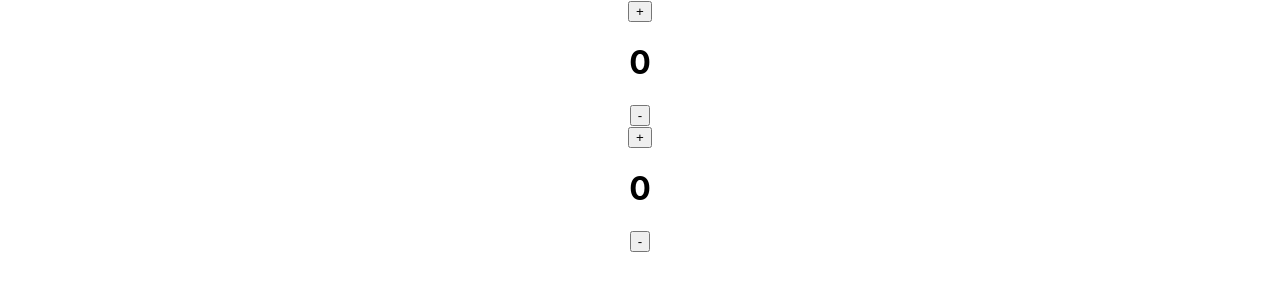
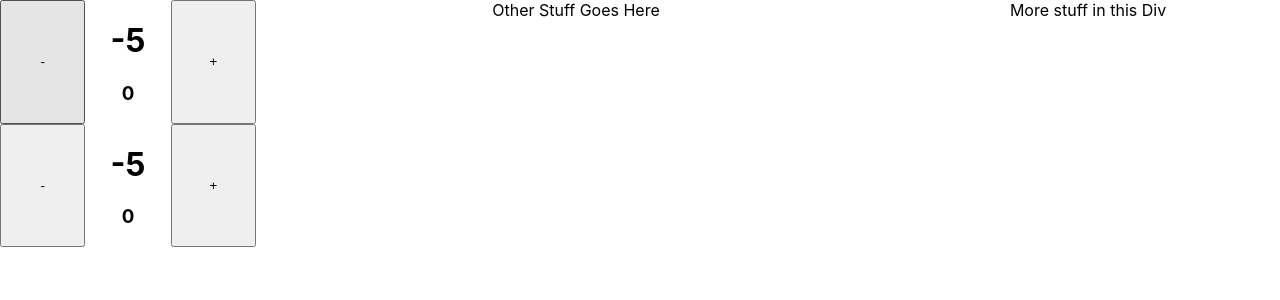
Before and after one commit to parkerPDF/learnReact, a React (Create React App) app: page / in a window 1280 px wide. Shown: the top 300 px of the page. Built offline with nearby package versions, Linux system fonts and the light colour scheme.

Commit message:
add styling

```diff
--- a/src/App.js
+++ b/src/App.js
@@ -29,34 +29,28 @@ class App extends React.Component {
 
   renderStatDisp(s) {
     return (
-      <StatValue
-        whatStat={s}
-        value={this.state}
-        addClick={() => this.addStat(s)}
-        subClick={() => this.subStat(s)}
-      />
+      <div className='statDisp '>
+        <SubButton onClick={() => this.subStat(s)}/>
+        <DisplayVal value={this.state.stat[s]}/>
+        <AddButton onClick={() => this.addStat(s)}/>
+      </div>
+
     );
   }
 
   render() {
     return (
       <div className="App">
-        {this.renderStatDisp(0)}
-        {this.renderStatDisp(1)}
+        <div className='StatBlock'>
+          {this.renderStatDisp(0)}
+          {this.renderStatDisp(1)}
+        </div>
+        <div>Other Stuff Goes Here</div>
+        <div>More stuff in this Div</div>
       </div>
     );
   }
 
-}
-
-function StatValue(props) {
-  return(
-    <div>
-      <AddButton onClick={props.addClick}/>
-      <DisplayVal value={props.value.stat[props.whatStat]}/>
-      <SubButton onClick={props.subClick}/>
-    </div>
-  );
 }
 
 function AddButton(props) {
@@ -77,7 +71,10 @@ function SubButton(props) {
 }
 function DisplayVal(props) {
   return(
-    <h1>{props.value}</h1>
+    <div>
+      <h1>{(props.value-10)/2}</h1>
+      <h3>{props.value}</h3>
+    </div>
   )
 }
 
--- a/src/index.css
+++ b/src/index.css
@@ -11,3 +11,13 @@ code {
   font-family: source-code-pro, Menlo, Monaco, Consolas, 'Courier New',
     monospace;
 }
+
+.statDisp {
+  display: grid;
+  grid-template-columns: 1fr 1fr 1fr;
+}
+
+.App {
+  display: grid;
+  grid-template-columns: [first] 20% [line2] 50% [line3] 30%;
+}
```
